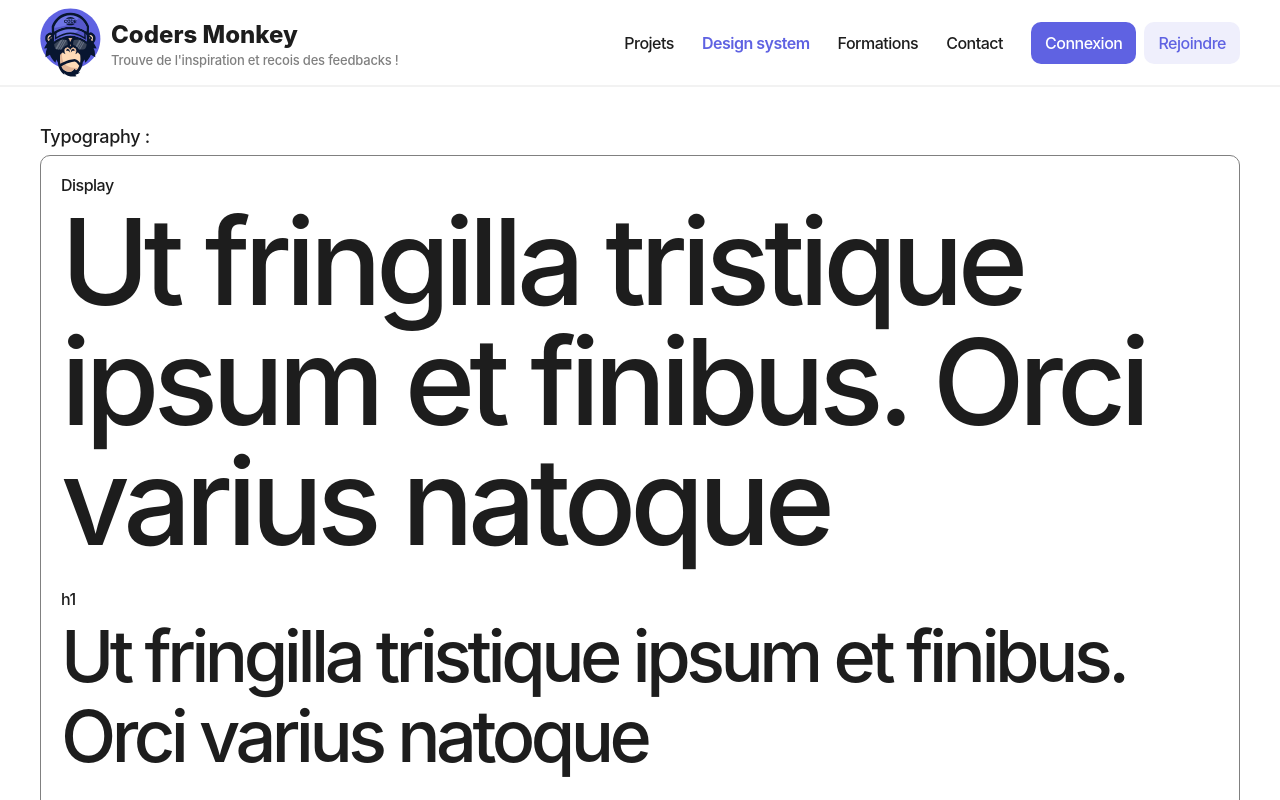
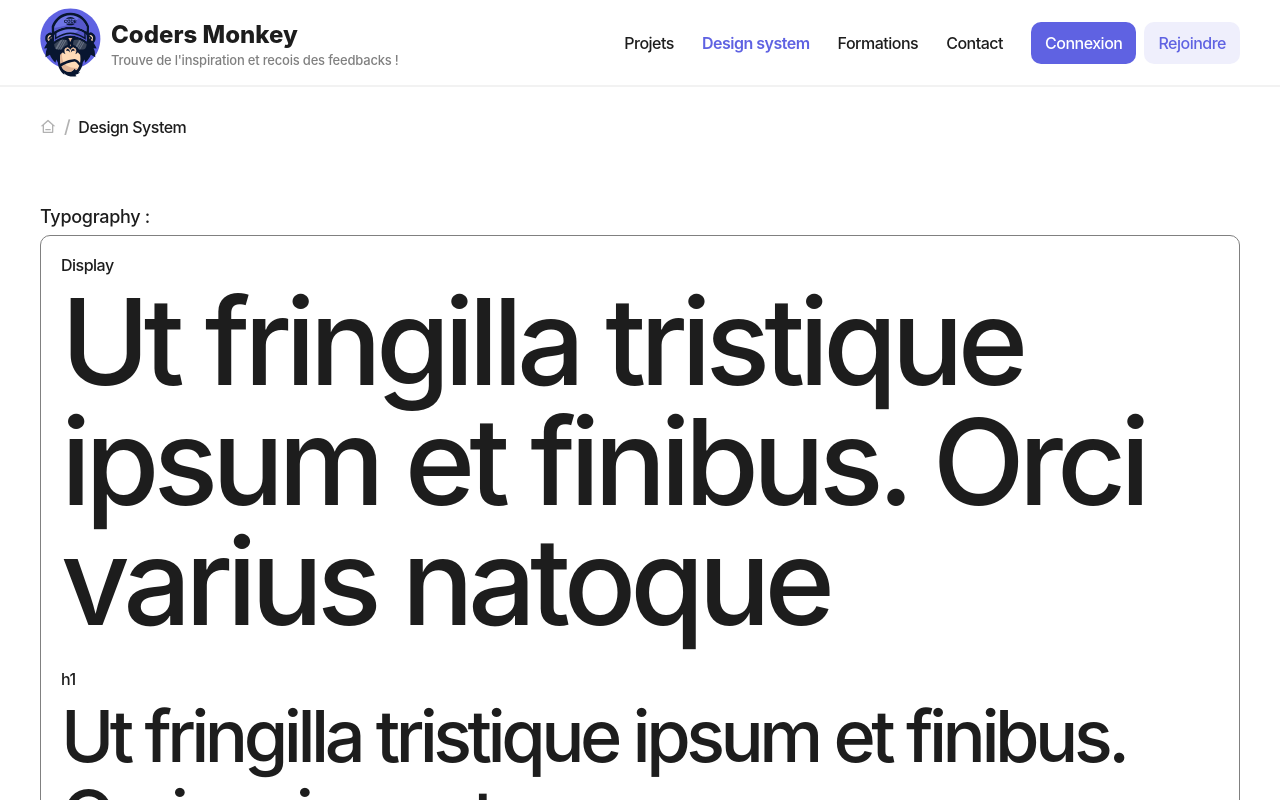
Before and after one commit to Zoumbar/Monkey-app, a Next.js app in the folder frontend/: page /design-system in a window 1280 px wide. Shown: the top 800 px of the page. Built offline with nearby package versions, Linux system fonts and the light colour scheme.

Commit message:
Breadcrumbs add to layout

```diff
--- a/frontend/src/pages/index.tsx
+++ b/frontend/src/pages/index.tsx
@@ -6,7 +6,7 @@
   return (
     <>
       <Seo title="Monkey's" description="Description..." />
-      <Layout>
+      <Layout isDisplayBreadcrumbs={false}>
         <LandingPageView />
       </Layout>
     </>
--- /dev/null
+++ b/frontend/src/ui/component/breadcrumbs/breadcrumbs.tsx
@@ -0,0 +1,60 @@
+import { Typography } from "@/ui/design-system/typography/typography";
+import clsx from "clsx";
+import { useRouter } from "next/router";
+import { RiHome3Line } from "react-icons/ri";
+import { v4 as uuidv4 } from "uuid";
+import { Container } from "../container/container";
+import Link from "next/link";
+
+export const Breadcrumbs = () => {
+  const router = useRouter();
+
+  const asPath = router.asPath;
+
+  const segments = asPath.split("/");
+  const lastSegment = segments[segments.length - 1];
+  segments[0] = "accueil";
+  const view = segments.map((path, index) => (
+    <div key={uuidv4()}>
+      <Link
+        href={index > 0 ? `/${segments.slice(1, index + 1).join("/")}` : `/`}
+      >
+        <Typography
+          variant="caption3"
+          component="span"
+          className={clsx(
+            path !== lastSegment ? "text-gray-600" : "text-gray",
+            "capitalize hover:text-gray animate"
+          )}
+        >
+          {path !== "accueil" ? (
+            path.replace(/-/g, " ")
+          ) : (
+            <RiHome3Line className="inline -mt-1" />
+          )}
+        </Typography>
+        {path !== lastSegment && (
+          <Typography
+            variant="caption2"
+            component="span"
+            className="ml-2 text-gray-600"
+          >
+            /
+          </Typography>
+        )}
+      </Link>
+    </div>
+  ));
+
+  console.log("router :", router);
+  console.log("asPath :", asPath);
+  console.log("segment :", segments);
+  console.log("last segment :", lastSegment);
+
+  return (
+    <Container className="flex items-center gap-2 py-7">
+      {view}
+      <div></div>
+    </Container>
+  );
+};
--- a/frontend/src/ui/component/layout/layout.tsx
+++ b/frontend/src/ui/component/layout/layout.tsx
@@ -1,14 +1,18 @@
+import { Breadcrumbs } from "../breadcrumbs/breadcrumbs";
 import { Footer } from "../navigation/footer";
 import { Navigation } from "../navigation/navigation";
 
 interface Props {
   children: React.ReactNode;
+  isDisplayBreadcrumbs?: boolean;
 }
 
-export const Layout = ({ children }: Props) => {
+export const Layout = ({ children, isDisplayBreadcrumbs = true }: Props) => {
   return (
     <>
       <Navigation />
+      {isDisplayBreadcrumbs && <Breadcrumbs />}
+
       {children}
       <Footer />
     </>
```
